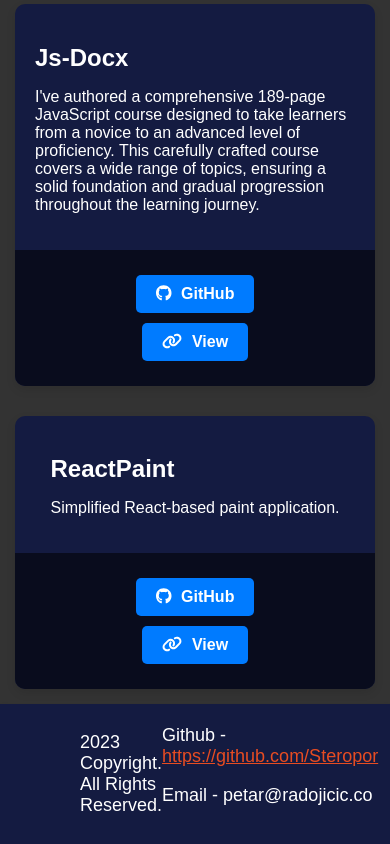
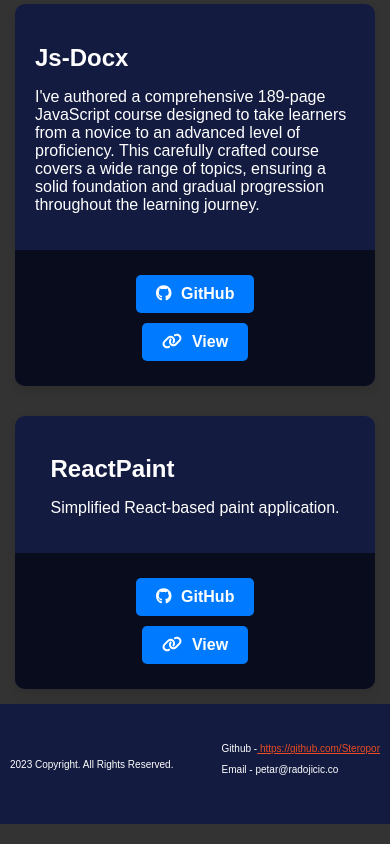
Before and after one commit to PetarRadojicic/ProjectHostLibrary, a React (Create React App) app: page / in a window 390 px wide. Shown: the part 1598-2442 px from the top of the page. Built offline with nearby package versions, Linux system fonts and the light colour scheme.

Commit message:
fixed footer text

```diff
--- a/src/project_library/Footer/Footer.module.css
+++ b/src/project_library/Footer/Footer.module.css
@@ -8,6 +8,10 @@
   box-shadow: 0px 2px 4px rgba(0, 0, 0, 0.1);
   height:100px;
   font-size: large;
+  @media (max-width: 768px) {
+    font-size: x-small;
+    padding: 10px 10px;
+  }
   }
 
   .footer-left {
```
